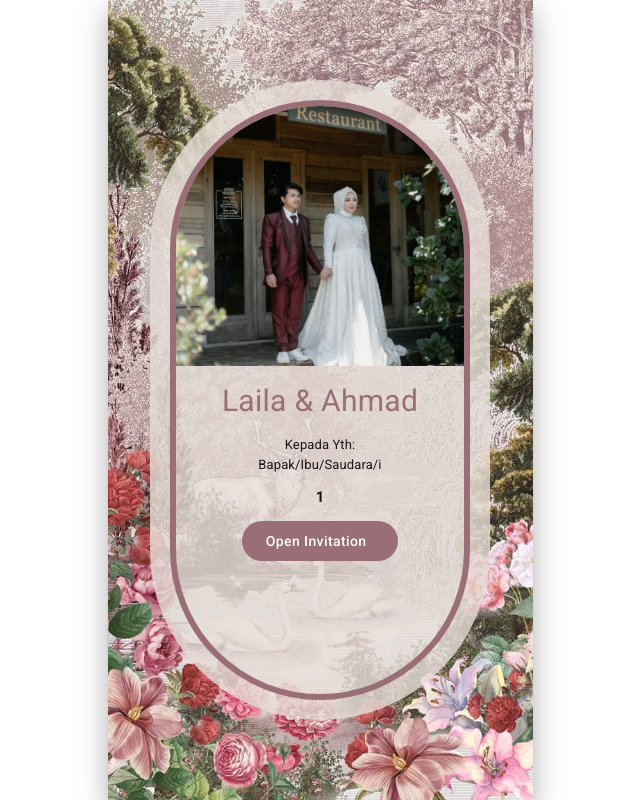
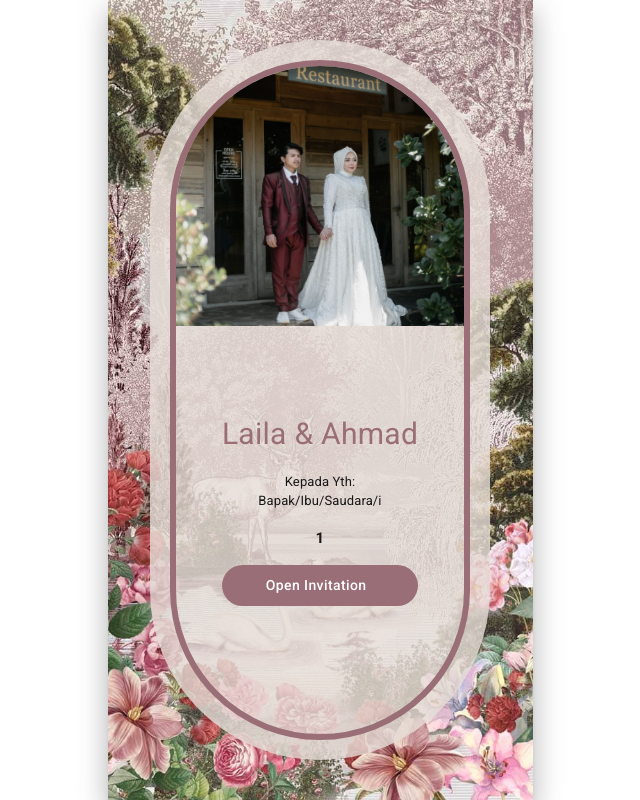
Before and after one commit to daffakbar13/illa-ahmad, a Next.js app: page /1 in a window 1280 px wide. Shown: the whole page, without its empty margins (320-960 px from the left). Built offline with nearby package versions, Linux system fonts and the light colour scheme; no server answers; the database is empty; a web font is replaced by a local one.

Commit message:
fix: cover

```diff
--- a/src/core/sections/Cover/index.tsx
+++ b/src/core/sections/Cover/index.tsx
@@ -50,7 +50,7 @@ const Cover: NextPage = () => {
         initial={{ opacity: 0, scale: 0 }}
         animate={{ opacity: 1, scale: 1 }}
         transition={{ duration: 1.2 }}
-        style={{ zIndex: 2, width: '80%', height: '80%' }}
+        style={{ zIndex: 2, width: '80%', height: '90%' }}
       >
         <Box
           position="relative"
@@ -78,6 +78,7 @@ const Cover: NextPage = () => {
             gap={1.5}
             borderRadius={999}
             zIndex={2}
+            pb={7}
             sx={{
               border: '6px solid',
               borderColor: 'primary.main',
@@ -94,6 +95,7 @@ const Cover: NextPage = () => {
                 backgroundPosition: 'center',
               }}
             />
+            <Stack gap={2} justifyContent="center" flexGrow={1}>
               <Stack>
                 <Typography color="primary" className={fonts.marcellus.className} fontSize={30}>
                   Laila & Ahmad
@@ -114,6 +116,7 @@ const Cover: NextPage = () => {
                 )}
               </Button>
             </Stack>
+          </Stack>
         </Box>
       </motion.div>
     </Section>
```
Lines whose indentation alone changed are shown as unchanged.
